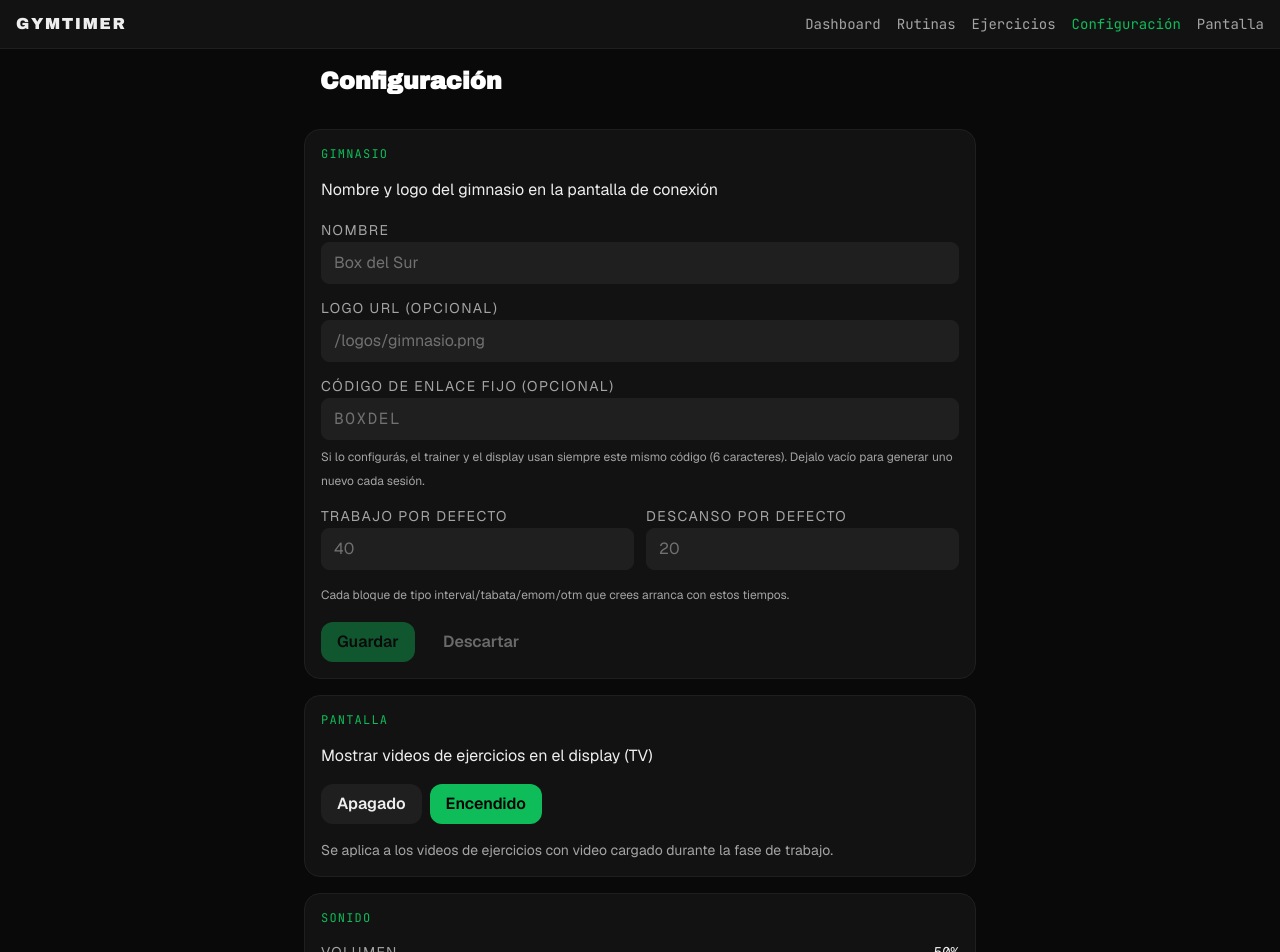
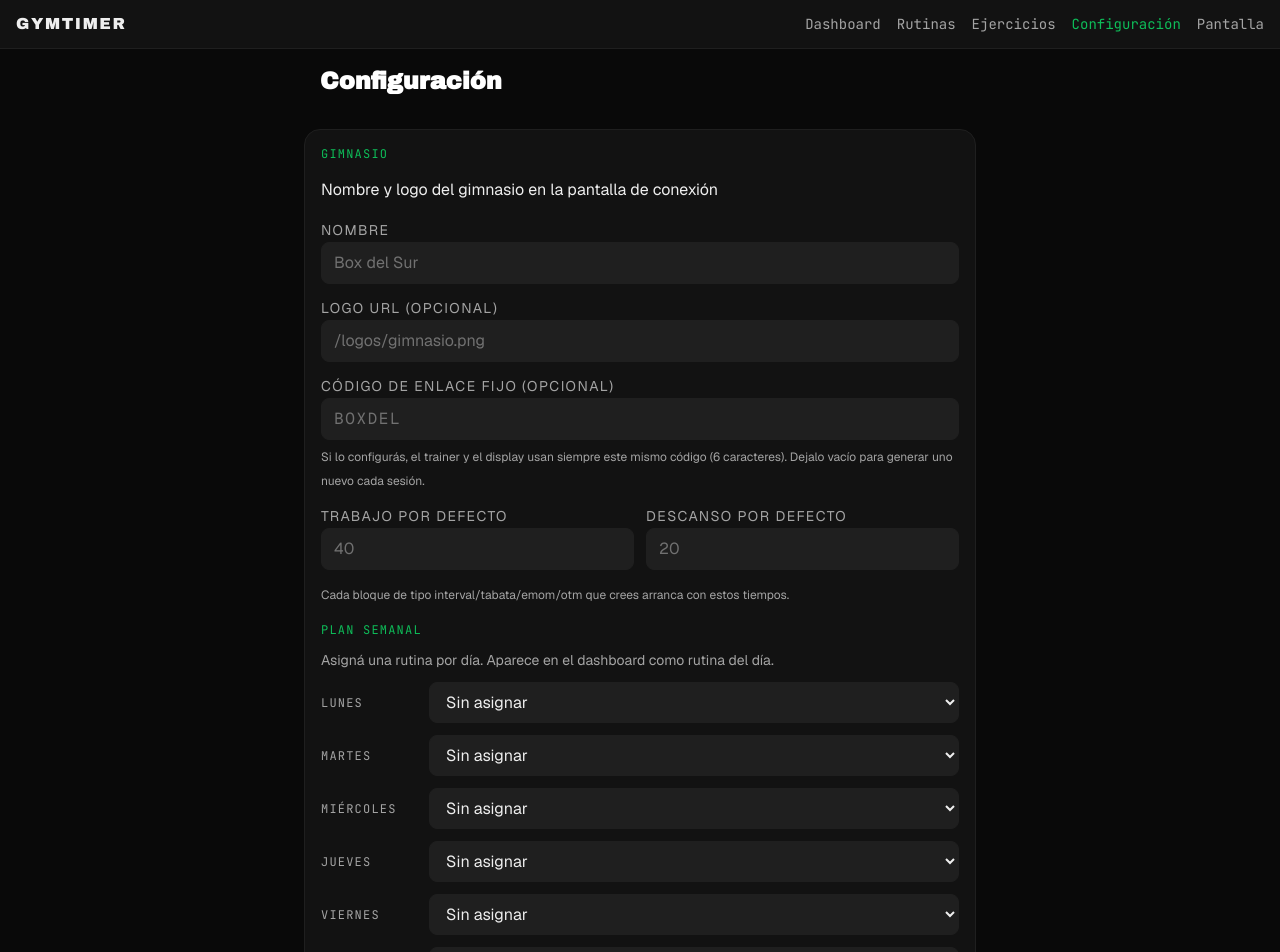
Before and after one commit to CamiloEscar/gymtimer-pro, a Next.js app: page /app/settings in a window 1280 px wide. Shown: the top 952 px of the page. Built offline with nearby package versions, Linux system fonts and the light colour scheme.

Commit message:
feat(settings): weekly routine plan assigned per day

```diff
--- a/src/components/dashboard/Dashboard.tsx
+++ b/src/components/dashboard/Dashboard.tsx
@@ -74,7 +74,15 @@ export function Dashboard() {
     notifyLocalStorageChange();
   }
 
+  const DAY_KEYS = ["sun", "mon", "tue", "wed", "thu", "fri", "sat"] as const;
+
+  function getTodayKey(): string {
+    return DAY_KEYS[new Date().getDay()];
+  }
+
+  const weeklyPlanWodId = gymProfile?.weeklyPlan?.[getTodayKey()];
   const workoutOfTheDay =
+    workouts.find((w) => w.id === weeklyPlanWodId) ??
     workouts.find((w) => w.id === gymProfile?.wodWorkoutId) ??
     (workouts.length > 0 ? workouts[workouts.length - 1] : null);
   const isSearching = query.trim().length > 0;
--- a/src/components/settings/GymSettings.tsx
+++ b/src/components/settings/GymSettings.tsx
@@ -3,10 +3,12 @@
 import { useState } from "react";
 import type { GymProfile } from "@/lib/storage/GymProfileRepository";
 import { GymProfileRepository } from "@/lib/storage/GymProfileRepository";
+import { LocalWorkoutRepository } from "@/lib/storage/LocalWorkoutRepository";
 import { useLocalStorageSnapshot, notifyLocalStorageChange } from "@/hooks/useLocalStorageSnapshot";
 import { Card } from "@/components/ui/Card";
 import { Button } from "@/components/ui/Button";
 import { Input } from "@/components/ui/Input";
+import { Select } from "@/components/ui/Select";
 
 export function GymSettings() {
   const repo = new GymProfileRepository();
@@ -18,6 +20,14 @@ export function GymSettings() {
     },
     { name: "" }
   );
+  const workouts = useLocalStorageSnapshot(
+    "gymtimer.workouts",
+    () => {
+      const result = new LocalWorkoutRepository().list();
+      return result.ok ? result.value : [];
+    },
+    []
+  );
   const [draft, setDraft] = useState<GymProfile | null>(null);
   const form = draft ?? profile;
 
@@ -26,7 +36,8 @@ export function GymSettings() {
     (form.logoUrl ?? "") !== (profile.logoUrl ?? "") ||
     (form.linkCode ?? "") !== (profile.linkCode ?? "") ||
     (form.defaultWorkSeconds ?? 0) !== (profile.defaultWorkSeconds ?? 0) ||
-    (form.defaultRestSeconds ?? 0) !== (profile.defaultRestSeconds ?? 0);
+    (form.defaultRestSeconds ?? 0) !== (profile.defaultRestSeconds ?? 0) ||
+    JSON.stringify(form.weeklyPlan ?? {}) !== JSON.stringify(profile.weeklyPlan ?? {});
 
   function handleSave() {
     const next: GymProfile = { name: form.name };
@@ -35,6 +46,7 @@ export function GymSettings() {
     if (linkCode) next.linkCode = linkCode;
     if (form.defaultWorkSeconds) next.defaultWorkSeconds = form.defaultWorkSeconds;
     if (form.defaultRestSeconds) next.defaultRestSeconds = form.defaultRestSeconds;
+    if (form.weeklyPlan && Object.keys(form.weeklyPlan).length > 0) next.weeklyPlan = form.weeklyPlan;
     repo.save(next);
     setDraft(null);
     notifyLocalStorageChange();
@@ -132,6 +144,54 @@ export function GymSettings() {
         </span>
       </div>
 
+      <div className="space-y-3">
+        <h2 className="font-tactical text-xs uppercase tracking-widest text-brand-500">
+          Plan semanal
+        </h2>
+        <p className="text-sm text-phosphor-dim">
+          Asigná una rutina por día. Aparece en el dashboard como rutina del día.
+        </p>
+        {(["mon", "tue", "wed", "thu", "fri", "sat", "sun"] as const).map((dayKey) => {
+          const dayLabel: Record<string, string> = {
+            mon: "Lunes",
+            tue: "Martes",
+            wed: "Miércoles",
+            thu: "Jueves",
+            fri: "Viernes",
+            sat: "Sábado",
+            sun: "Domingo",
+          };
+          return (
+            <label key={dayKey} className="flex items-center gap-3">
+              <span className="font-tactical text-xs uppercase tracking-widest text-phosphor-dim w-24 shrink-0">
+                {dayLabel[dayKey]}
+              </span>
+              <Select
+                value={form.weeklyPlan?.[dayKey] ?? ""}
+                onChange={(e) =>
+                  setDraft({
+                    ...form,
+                    weeklyPlan: {
+                      ...form.weeklyPlan,
+                      [dayKey]: e.target.value || undefined,
+                    },
+                  })
+                }
+                aria-label={`Rutina para ${dayLabel[dayKey]}`}
+                className="flex-1"
+              >
+                <option value="">Sin asignar</option>
+                {workouts.map((w) => (
+                  <option key={w.id} value={w.id}>
+                    {w.name || "(sin nombre)"}
+                  </option>
+                ))}
+              </Select>
+            </label>
+          );
+        })}
+      </div>
+
       <div className="flex items-center gap-3">
         <Button
           type="button"
--- a/src/hooks/useGymProfile.ts
+++ b/src/hooks/useGymProfile.ts
@@ -3,21 +3,18 @@
 import { useSyncExternalStore } from "react";
 import { GymProfileRepository, type GymProfile } from "@/lib/storage/GymProfileRepository";
 
+// Cache keyed by raw stored JSON so the snapshot stays reference-stable
+// between unrelated renders (a new GymProfileRepository().get() would clone
+// the weeklyPlan object every call, making useSyncExternalStore loop).
+let cachedRaw: string | null = null;
 let cachedProfile: GymProfile | null = null;
 
 function getProfileSnapshot(): GymProfile | null {
+  const raw = window.localStorage.getItem("gymtimer.gymProfile");
+  if (cachedRaw === (raw ?? null)) return cachedProfile;
+  cachedRaw = raw ?? null;
   const result = new GymProfileRepository().get();
-  const value = result.ok ? result.value : null;
-  if (
-    cachedProfile?.name !== value?.name ||
-    cachedProfile?.logoUrl !== value?.logoUrl ||
-    cachedProfile?.linkCode !== value?.linkCode ||
-    cachedProfile?.defaultWorkSeconds !== value?.defaultWorkSeconds ||
-    cachedProfile?.defaultRestSeconds !== value?.defaultRestSeconds ||
-    cachedProfile?.wodWorkoutId !== value?.wodWorkoutId
-  ) {
-    cachedProfile = value;
-  }
+  cachedProfile = result.ok ? result.value : null;
   return cachedProfile;
 }
 
--- a/src/lib/storage/GymProfileRepository.ts
+++ b/src/lib/storage/GymProfileRepository.ts
@@ -17,6 +17,9 @@ export interface GymProfile {
   // Manually pinned Workout-of-the-Day. When set, the dashboard shows this
   // workout instead of the default last-created fallback.
   wodWorkoutId?: string;
+  // Weekly plan: maps day keys ("mon".."sun") to workout IDs so the trainer
+  // can pre-assign routines per day and the dashboard highlights today's WOD.
+  weeklyPlan?: Record<string, string>;
 }
 
 const STORAGE_KEY = "gymtimer.gymProfile";
@@ -61,6 +64,9 @@ export class GymProfileRepository {
       const defaultRestSeconds = normalizeSeconds(record.defaultRestSeconds);
       if (defaultRestSeconds !== undefined) profile.defaultRestSeconds = defaultRestSeconds;
       if (typeof record.wodWorkoutId === "string") profile.wodWorkoutId = record.wodWorkoutId;
+      if (record.weeklyPlan && typeof record.weeklyPlan === "object" && !Array.isArray(record.weeklyPlan)) {
+        profile.weeklyPlan = record.weeklyPlan as Record<string, string>;
+      }
       return ok(profile);
     } catch {
       return err("read_failed", "No se pudo leer el perfil del gimnasio");
@@ -77,6 +83,7 @@ export class GymProfileRepository {
     const defaultRestSeconds = normalizeSeconds(profile.defaultRestSeconds);
     if (defaultRestSeconds !== undefined) cleaned.defaultRestSeconds = defaultRestSeconds;
     if (profile.wodWorkoutId) cleaned.wodWorkoutId = profile.wodWorkoutId;
+    if (profile.weeklyPlan) cleaned.weeklyPlan = profile.weeklyPlan;
     try {
       window.localStorage.setItem(STORAGE_KEY, JSON.stringify(cleaned));
       return ok(cleaned);
```
Also changed, not shown: 1 other file (tests, documents, lock files or other folders).
